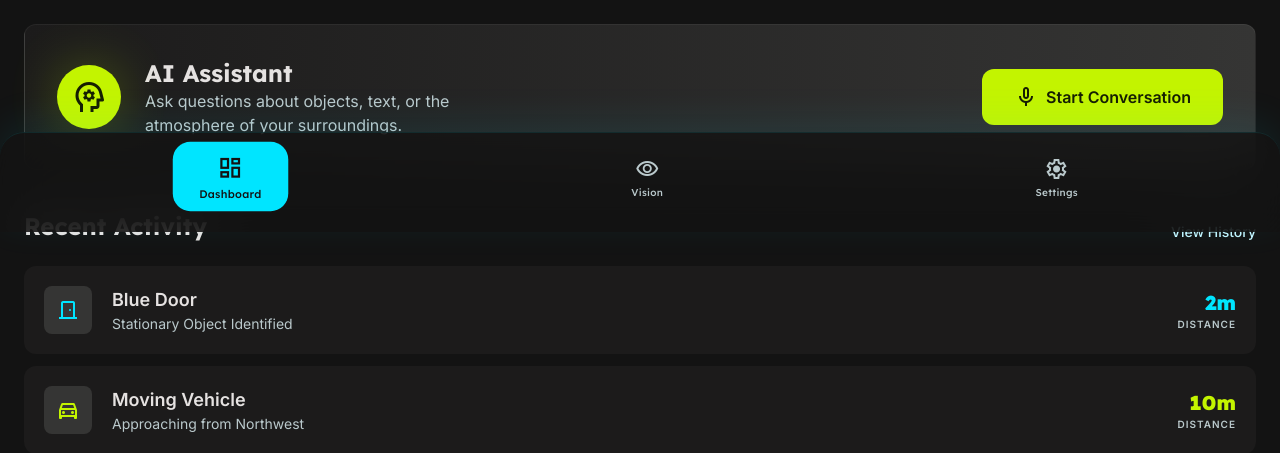
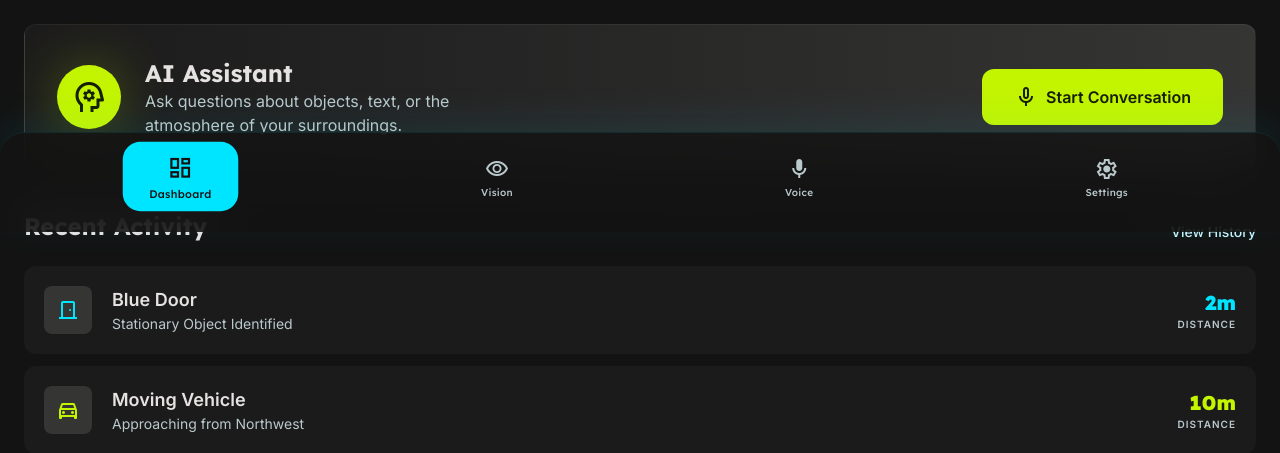
Before and after one commit to Sauti-Yetu/sightra, a Django app: page / in a window 1280 px wide. Shown: the part 568-1021 px from the top of the page. Run offline with Django 5.2, Linux system fonts and the light colour scheme; parts of the project's set-up code (start-up, migrations or seed data) failed here and were passed over; some libraries are stand-ins or nearby versions.

Commit message:
feat: initialize Sightra UI with index, voice assistant, and navigation templates

```diff
--- a/sightra/templates/bottom_nav.html
+++ b/sightra/templates/bottom_nav.html
@@ -1,17 +1,22 @@
 <!-- BottomNavBar -->
 <nav id="bottomNav"
     class="fixed bottom-0 left-0 w-full flex justify-around items-center pb-6 pt-3 px-4 bg-[#131313]/80 backdrop-blur-xl z-50 border-t border-[#00E5FF]/10 shadow-[0_-10px_40px_rgba(0,229,255,0.08)] rounded-t-3xl">
-    <a class="nav-link flex flex-col items-center justify-center text-[#BAC9CC] px-6 py-2 hover:text-[#C3F400] transition-all active:scale-90 duration-300 ease-out"
+    <a class="nav-link flex flex-col items-center justify-center text-[#BAC9CC] px-2 sm:px-6 py-2 hover:text-[#C3F400] transition-all active:scale-90 duration-300 ease-out"
         href="/" data-target="/">
         <span class="material-symbols-outlined text-2xl" data-icon="dashboard">dashboard</span>
         <span class="font-['Lexend'] text-[10px] font-medium tracking-wide">Dashboard</span>
     </a>
-    <a class="nav-link flex flex-col items-center justify-center text-[#BAC9CC] px-6 py-2 hover:text-[#C3F400] transition-all active:scale-90 duration-300 ease-out"
+    <a class="nav-link flex flex-col items-center justify-center text-[#BAC9CC] px-2 sm:px-6 py-2 hover:text-[#C3F400] transition-all active:scale-90 duration-300 ease-out"
         href="/vision/" data-target="/vision">
         <span class="material-symbols-outlined text-2xl" data-icon="visibility">visibility</span>
         <span class="font-['Lexend'] text-[10px] font-medium tracking-wide">Vision</span>
     </a>
-    <a class="nav-link flex flex-col items-center justify-center text-[#BAC9CC] px-6 py-2 hover:text-[#C3F400] transition-all active:scale-90 duration-300 ease-out"
+    <a class="nav-link flex flex-col items-center justify-center text-[#BAC9CC] px-2 sm:px-6 py-2 hover:text-[#C3F400] transition-all active:scale-90 duration-300 ease-out"
+        href="/voice_assistant/" data-target="/voice_assistant">
+        <span class="material-symbols-outlined text-2xl" data-icon="mic" style="font-variation-settings: 'FILL' 1;">mic</span>
+        <span class="font-['Lexend'] text-[10px] font-medium tracking-wide">Voice</span>
+    </a>
+    <a class="nav-link flex flex-col items-center justify-center text-[#BAC9CC] px-2 sm:px-6 py-2 hover:text-[#C3F400] transition-all active:scale-90 duration-300 ease-out"
         href="/settings/" data-target="/settings">
         <span class="material-symbols-outlined text-2xl" data-icon="settings">settings</span>
         <span class="font-['Lexend'] text-[10px] font-medium tracking-wide">Settings</span>
--- a/sightra/templates/index.html
+++ b/sightra/templates/index.html
@@ -209,11 +209,11 @@
                     </div>
                 </div>
                 <div class="flex gap-3">
-                    <button
+                    <a href="/voice_assistant/"
                         class="px-8 h-14 bg-secondary-container text-on-secondary-fixed font-bold rounded-xl flex items-center justify-center gap-2 hover:scale-105 transition-transform">
                         <span class="material-symbols-outlined" data-icon="mic">mic</span>
                         Start Conversation
-                    </button>
+                    </a>
                 </div>
             </div>
         </section>
--- a/sightra/templates/voice_assistant.html
+++ b/sightra/templates/voice_assistant.html
@@ -246,7 +246,7 @@
         </div>
     </div>
     <!-- Navigation Shell (Manual mapping from JSON BottomNavBar) -->
-    {% include 'bottom_nav_bar.html' %}
+    {% include 'bottom_nav.html' %}
 </body>
 
 </html>
```
